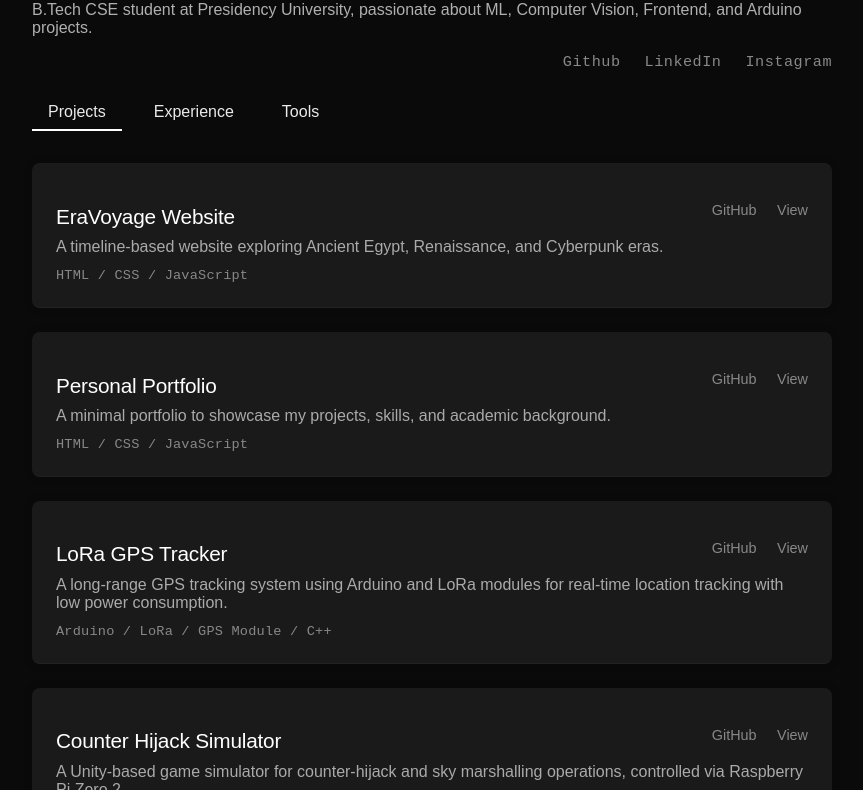
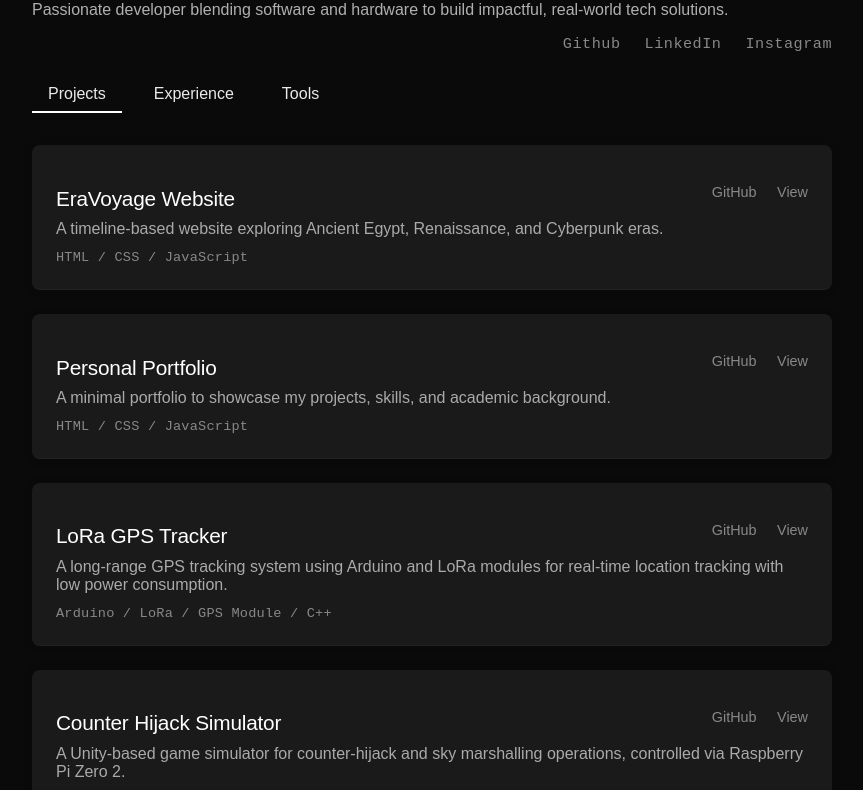
Before and after one commit to dumbesthuman/portfolio-html, a plain HTML site: page index.html in a window 1280 px wide. Shown: the part 113-903 px from the top of the page, without its empty margins (208-1071 px from the left). Drawn offline with nearby package versions, Linux system fonts and the light colour scheme; a web font is replaced by a local one.

Commit message:
changed bio

```diff
--- a/index.html
+++ b/index.html
@@ -13,7 +13,7 @@
   <div class="container">
     <header class="intro">
       <h1 id="hacker-text">Hey, I'm Ritesh Hiremath</h1>
-      <p>B.Tech CSE student at Presidency University, passionate about ML, Computer Vision, Frontend, and Arduino projects.</p>
+      <p>Passionate developer blending software and hardware to build impactful, real-world tech solutions.</p>
       <div class="social-icons">
         <a class="tags" href="https://github.com/dumbesthuman">Github</a>
         <a class="tags" href="https://www.linkedin.com/in/ritesh-hiremath-203309291/">LinkedIn</a>
```
